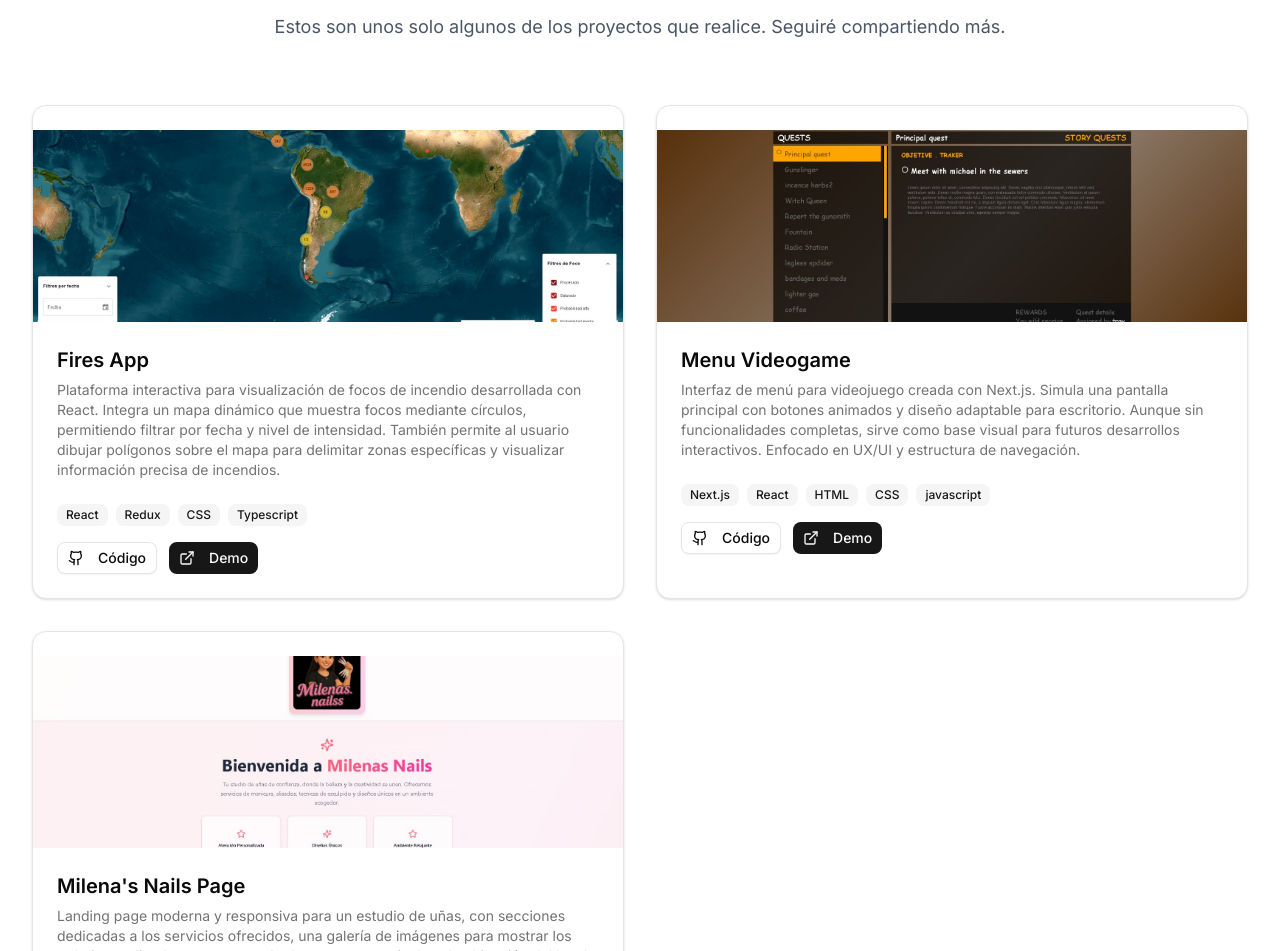
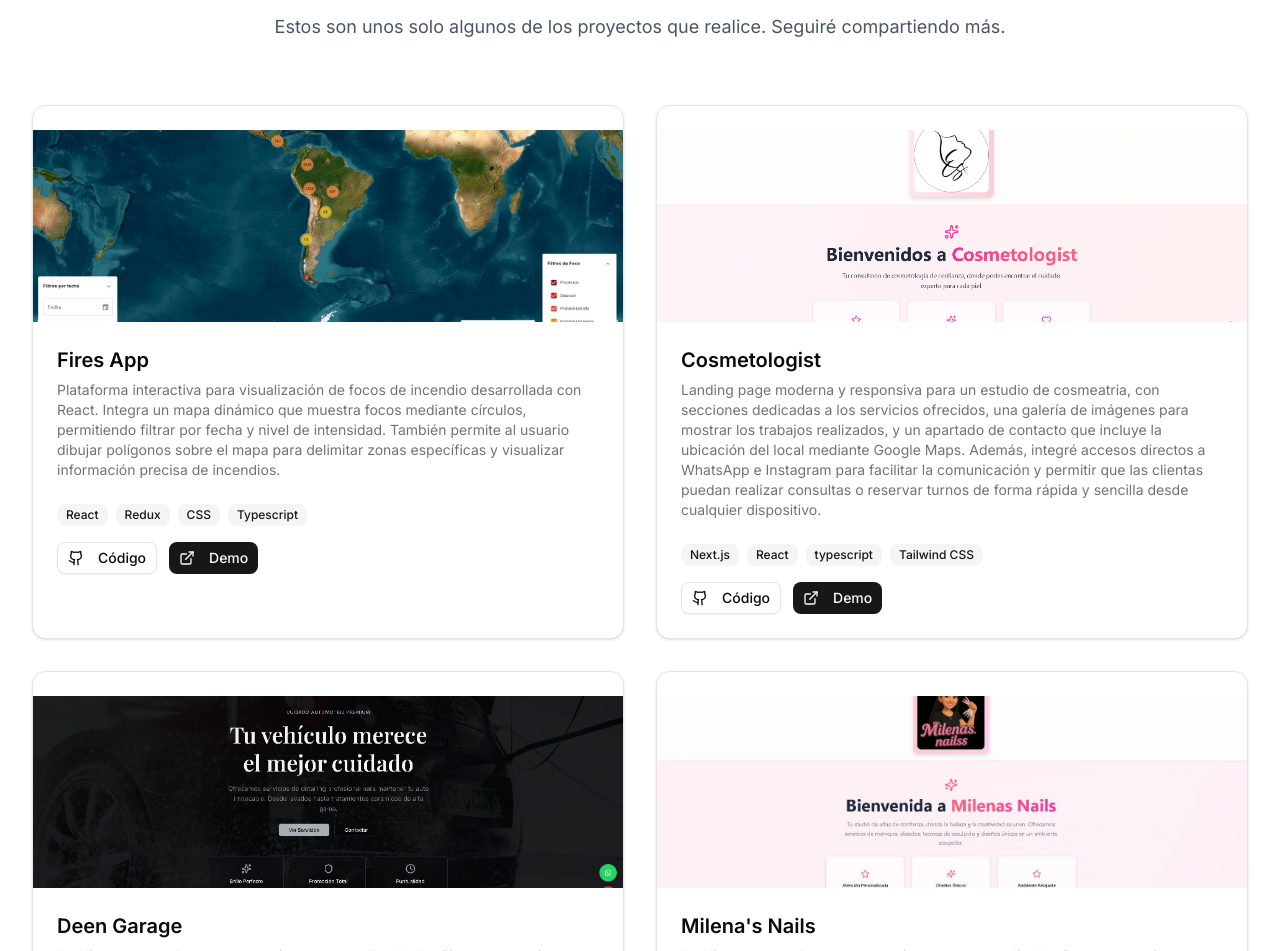
Before and after one commit to EnzoDerviche/myportfolio, a Next.js app: page / in a window 1280 px wide. Shown: the part 3421-4372 px from the top of the page. Built offline with nearby package versions, Linux system fonts and the light colour scheme.

Commit message:
actualizacion

```diff
--- a/src/components/projects-section.tsx
+++ b/src/components/projects-section.tsx
@@ -26,15 +26,23 @@ const projects: Project[] = [
     demo: "https://fires-app.vercel.app/",
   },
   {
-    title: "Menu Videogame",
-    description: "Interfaz de menú para videojuego creada con Next.js. Simula una pantalla principal con botones animados y diseño adaptable para escritorio. Aunque sin funcionalidades completas, sirve como base visual para futuros desarrollos interactivos. Enfocado en UX/UI y estructura de navegación.",
-    technologies: ["Next.js", "React", "HTML", "CSS", "javascript"],
-    image: "/img/menu-videogame.jpeg",
-    github: "https://github.com/EnzoDerviche/GiantNiamble/tree/main/challenge-niamble",
-    demo: "https://menu-videogame.vercel.app/",
+    title: "Cosmetologist",
+    description: "Landing page moderna y responsiva para un estudio de cosmeatria, con secciones dedicadas a los servicios ofrecidos, una galería de imágenes para mostrar los trabajos realizados, y un apartado de contacto que incluye la ubicación del local mediante Google Maps. Además, integré accesos directos a WhatsApp e Instagram para facilitar la comunicación y permitir que las clientas puedan realizar consultas o reservar turnos de forma rápida y sencilla desde cualquier dispositivo.",
+    technologies: ["Next.js", "React", "typescript", "Tailwind CSS"],
+    image: "/img/cosmeatria.png",
+    github: "https://github.com/EnzoDerviche/Cosmetologist",
+    demo: "https://cosmetologist-ok.vercel.app/",
   },
   {
-    title: "Milena's Nails Page",
+    title: "Deen Garage",
+    description: "Landing page moderna y responsiva para un taller de detailing, con secciones dedicadas a los servicios ofrecido y un apartado de contacto que incluye la ubicación del local mediante Google Maps. Además, integré accesos directos a WhatsApp e Instagram para facilitar la comunicación y permitir que las clientas puedan realizar consultas o reservar turnos de forma rápida y sencilla desde cualquier dispositivo.",
+    technologies: ["Next.js", "React", "typescript", "Tailwind CSS"],
+    image: "/img/deen.png",
+    github: "https://github.com/EnzoDerviche/v0-detailing-landing-page",
+    demo: "https://deengarage.com/",
+  },
+  {
+    title: "Milena's Nails",
     description: "Landing page moderna y responsiva para un estudio de uñas, con secciones dedicadas a los servicios ofrecidos, una galería de imágenes para mostrar los trabajos realizados, y un apartado de contacto que incluye la ubicación del local mediante Google Maps. Además, integré accesos directos a WhatsApp e Instagram para facilitar la comunicación y permitir que las clientas puedan realizar consultas o reservar turnos de forma rápida y sencilla desde cualquier dispositivo.",
     technologies: ["Next.js", "React", "typescript", "Tailwind CSS"],
     image: "/img/milenasPage.jpeg",
```
Also changed, not shown: public/img/cosmeatria.png (added), public/img/deen.png (added).
